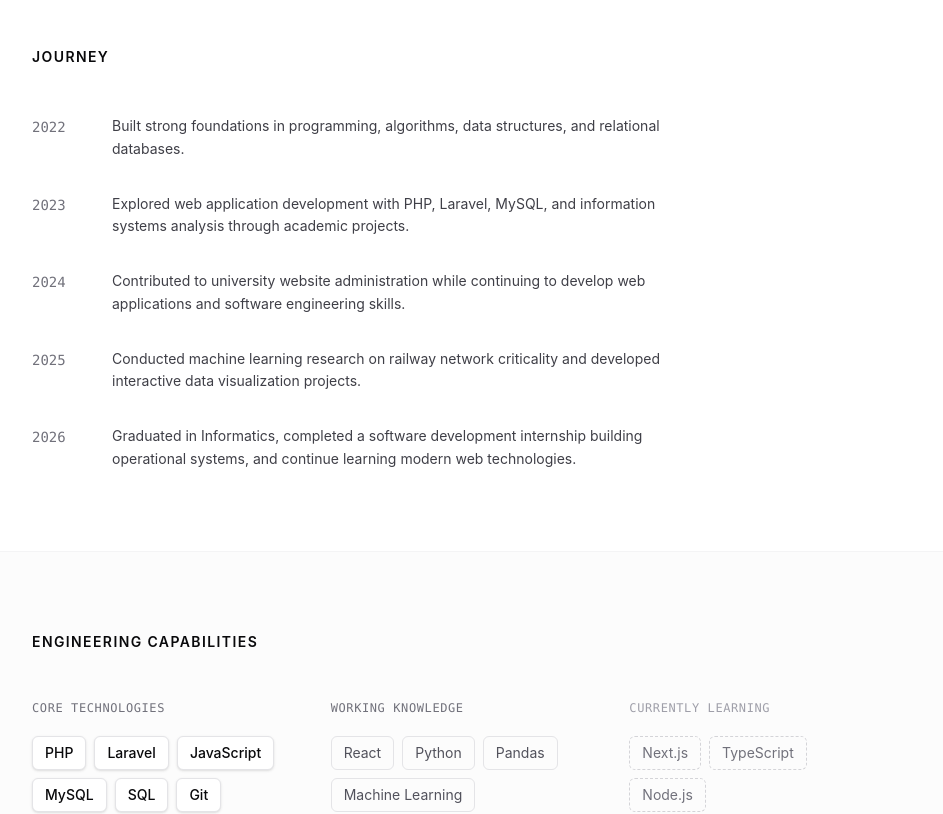
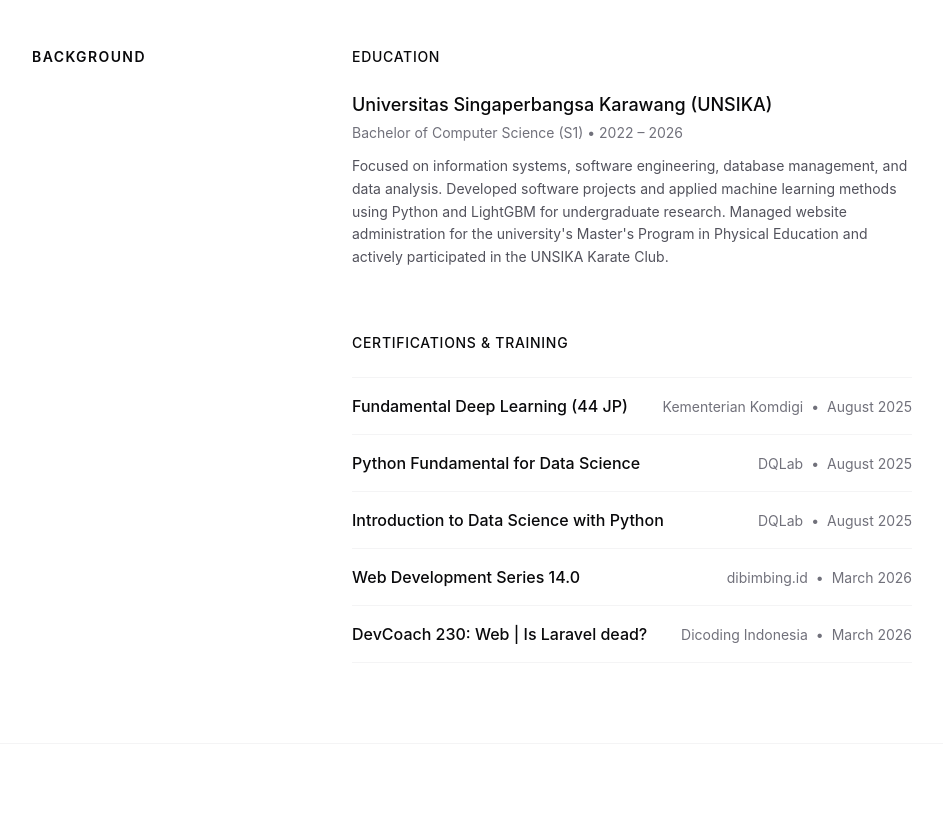
Before and after one commit to zlhins/portfolio-web, a Next.js app: page / in a window 1280 px wide. Shown: the part 5140-5954 px from the top of the page, without its empty margins (184-1127 px from the left). Built offline with nearby package versions, Linux system fonts and the light colour scheme.

Commit message:
Penambahan section background

```diff
--- a/app/page.tsx
+++ b/app/page.tsx
@@ -3,6 +3,7 @@ import HeroSection from "@/components/HeroSection";
 import PrinciplesSection from "@/components/PrinciplesSection";
 import CaseStudyCard from "@/components/CaseStudyCard";
 import AboutSection from "@/components/AboutSection";
+import BackgroundSection from "@/components/BackgroundSection";
 import JourneySection from "@/components/JourneySection";
 import SkillsSection from "@/components/SkillsSection";
 import Footer from "@/components/Footer";
@@ -104,6 +105,8 @@ export default function Home() {
 
         <AboutSection />
 
+        <BackgroundSection />
+
         <JourneySection />
 
         <SkillsSection />
--- /dev/null
+++ b/components/BackgroundSection.tsx
@@ -0,0 +1,78 @@
+"use client";
+
+import { motion } from "framer-motion";
+import { Container } from "./ui/Container";
+import { portfolioData } from "@/content/data";
+
+export default function BackgroundSection() {
+  const { education, certifications } = portfolioData;
+
+  return (
+    <section className="py-20 border-t border-zinc-100">
+      <Container>
+        <div className="grid grid-cols-1 md:grid-cols-12 gap-12 lg:gap-20">
+
+          {/* Label Kiri */}
+          <div className="md:col-span-4">
+            <h2 className="text-sm font-semibold text-zinc-950 uppercase tracking-widest">
+              Background
+            </h2>
+          </div>
+
+          {/* Konten Kanan */}
+          <motion.div
+            initial={{ opacity: 0, y: 8 }}
+            whileInView={{ opacity: 1, y: 0 }}
+            viewport={{ once: true, margin: "-50px" }}
+            transition={{ duration: 0.4 }}
+            className="md:col-span-8 space-y-16"
+          >
+
+            {/* Education Block */}
+            <div>
+              <h3 className="text-sm font-medium text-zinc-950 uppercase tracking-wider mb-6">
+                Education
+              </h3>
+              <div className="space-y-8">
+                {education.map((edu) => (
+                  <div key={edu.id}>
+                    <h4 className="text-zinc-950 font-medium text-lg">{edu.institution}</h4>
+                    <p className="text-sm text-zinc-500 mt-1 mb-3">
+                      {edu.degree} • {edu.period}
+                    </p>
+                    <p className="text-sm text-zinc-600 leading-relaxed max-w-2xl">
+                      {edu.description}
+                    </p>
+                  </div>
+                ))}
+              </div>
+            </div>
+
+            {/* Certifications Block */}
+            <div>
+              <h3 className="text-sm font-medium text-zinc-950 uppercase tracking-wider mb-6">
+                Certifications & Training
+              </h3>
+              <div className="space-y-0 border-t border-zinc-100">
+                {certifications.map((cert) => (
+                  <div
+                    key={cert.id}
+                    className="flex flex-col sm:flex-row sm:items-baseline sm:justify-between py-4 border-b border-zinc-100"
+                  >
+                    <h4 className="text-zinc-950 font-medium">{cert.name}</h4>
+                    <div className="text-sm text-zinc-500 flex gap-2 mt-1 sm:mt-0">
+                      <span>{cert.issuer}</span>
+                      <span className="hidden sm:inline">•</span>
+                      <span>{cert.date}</span>
+                    </div>
+                  </div>
+                ))}
+              </div>
+            </div>
+
+          </motion.div>
+        </div>
+      </Container>
+    </section>
+  );
+}
--- a/content/data.ts
+++ b/content/data.ts
@@ -93,9 +93,20 @@ export interface SmallProject {
   link?: string;
 }
 
-// ==========================================
-// PORTFOLIO DATA
-// ==========================================
+export interface Education {
+  id: string;
+  institution: string;
+  degree: string;
+  period: string;
+  description: string;
+}
+
+export interface Certification {
+  id: string;
+  name: string;
+  issuer: string;
+  date: string;
+}
 
 // ==========================================
 // PORTFOLIO DATA
@@ -105,13 +116,58 @@ export const portfolioData = {
   hero: {
     headline: "Informatics Graduate building practical software through structured problem solving.",
     subheadline: "I enjoy translating operational bottlenecks into practical, easy-to-use software solutions. Focused on clarity, data modeling, and developing reliable systems.",
+    location: "West Java, Indonesia",
+    availability: "Open to Work (On-site & Remote)"
   },
 
   about: {
     text: "During university, I worked on academic projects and contributed to a real-world web application used in daily operations. These experiences strengthened my interest in understanding how systems work, improving operational processes, and building software that reduces repetitive work through practical and reliable solutions.",
-
     philosophy: "Before writing code, I prefer to understand how users work, where the bottlenecks are, and what actually needs to be improved. I believe technology creates the most value when it solves real operational problems with solutions that are simple, reliable, and easy to maintain."
   },
+
+  education: [
+  {
+    id: "edu-unsika",
+    institution: "Universitas Singaperbangsa Karawang (UNSIKA)",
+    degree: "Bachelor of Computer Science (S1)",
+    period: "2022 – 2026",
+    description:
+      "Focused on information systems, software engineering, database management, and data analysis. Developed software projects and applied machine learning methods using Python and LightGBM for undergraduate research. Managed website administration for the university's Master's Program in Physical Education and actively participated in the UNSIKA Karate Club."
+  }
+] as Education[],
+
+  certifications: [
+    {
+      id: "cert-komdigi-dl",
+      name: "Fundamental Deep Learning (44 JP)",
+      issuer: "Kementerian Komdigi",
+      date: "August 2025"
+    },
+    {
+      id: "cert-dqlab-python-fundamental",
+      name: "Python Fundamental for Data Science",
+      issuer: "DQLab",
+      date: "August 2025"
+    },
+    {
+      id: "cert-dqlab-ds-intro",
+      name: "Introduction to Data Science with Python",
+      issuer: "DQLab",
+      date: "August 2025"
+    },
+    {
+      id: "cert-dibimbing-web",
+      name: "Web Development Series 14.0",
+      issuer: "dibimbing.id",
+      date: "March 2026"
+    },
+    {
+      id: "cert-dicoding-laravel",
+      name: "DevCoach 230: Web | Is Laravel dead?",
+      issuer: "Dicoding Indonesia",
+      date: "March 2026"
+    }
+  ] as Certification[],
 
   principles: [
     {
@@ -134,8 +190,9 @@ principles: [
 
   skills: {
     core: ["PHP", "Laravel", "JavaScript", "MySQL", "SQL", "Git", "GitHub"],
-    workingKnowledge: ["React", "Python", "Pandas", "Machine Learning", "Tailwind CSS", "REST API", "VS Code", "Postman"],
-    learning: ["Next.js", "TypeScript", "Node.js"]
+    workingKnowledge: ["React", "Next.js", "Python", "Pandas", "Machine Learning", "Tailwind CSS", "REST API", "VS Code", "Postman"],
+    learning: ["TypeScript", "Node.js"],
+    languages: ["Indonesian (Native)", "English (Professional Working)"]
   },
 
   journey: [
```
Lines whose indentation alone changed are shown as unchanged.
